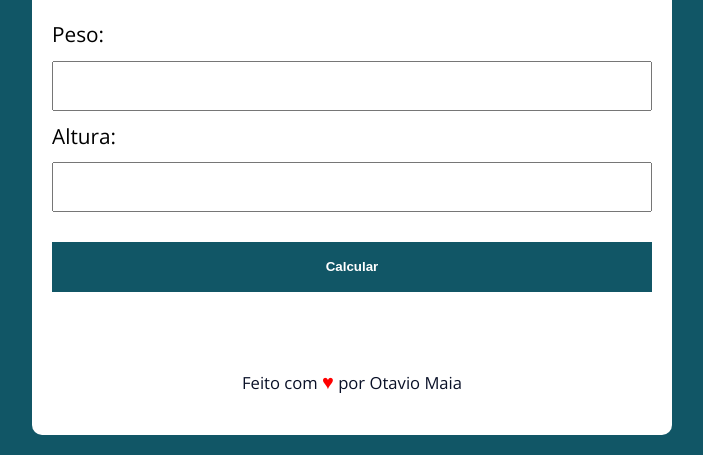
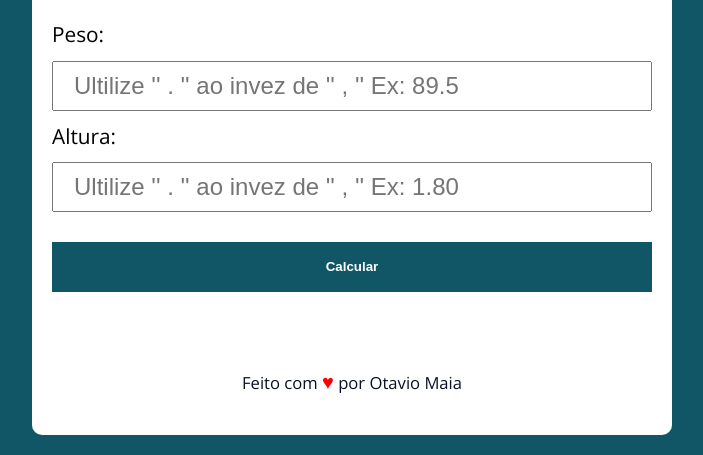
Before and after one commit to otaviokk1/imc, a plain HTML site: page index.html in a window 1280 px wide. Shown: the part 435-890 px from the top of the page, without its empty margins (288-991 px from the left). Drawn offline with nearby package versions, Linux system fonts and the light colour scheme.

Commit message:
Update index.html

```diff
--- a/index.html
+++ b/index.html
@@ -3,7 +3,7 @@
 
 <head>
     <meta charset="UTF-8">
-    <meta http-equiv="X-UA-Compatible" content="IE=edge">
+    <meta http-equiv="X-UA-Compatible" content="chrome=1">
     <meta name="viewport" content="width=device-width, initial-scale=1.0">
     <title>Modelo</title>
     <link rel="stylesheet" href="./assets/css/style.css">
@@ -58,10 +58,10 @@
 
         <form action="" id="form" class="form" method="POST">
             <label for="peso">Peso:</label>
-            <input type="text" id="peso" class="peso" name="peso">
+            <input type="text" id="peso" class="peso" name="peso" placeholder="Ultilize '' . '' ao invez de '' , '' Ex: 89.5">
 
             <label for="altura">Altura:</label>
-            <input type="text" id="altura" class="altura">
+            <input type="text" id="altura" class="altura" placeholder="Ultilize '' . '' ao invez de '' , '' Ex: 1.80">
 
             <button>Calcular</button>
         </form>
```
